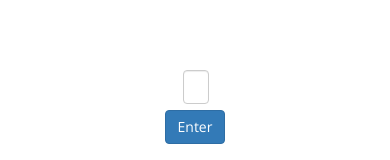
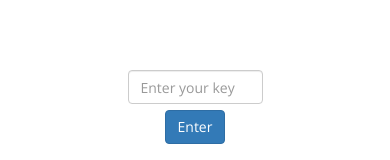
Before and after one commit to hemu2253/Quest, a plain HTML site: page index.html in a window 390 px wide. Shown: the part 206-366 px from the top of the page. Drawn offline with nearby package versions, Linux system fonts and the light colour scheme.

Commit message:
Update index.html

```diff
--- a/index.html
+++ b/index.html
@@ -31,7 +31,7 @@
             <div class="content">
                 <div class="col-md-12" align="center">
                     <div class="form-group">
-                        <div class="col-md-2 col-xs-2 col-md-offset-5 col-xs-offset-5">
+                        <div class="col-md-2 col-xs-6 col-md-offset-5 col-xs-offset-3">
                             <input id="textinput" name="textinput" type="text" placeholder="Enter your key" class="form-control input-md">
                         </div>
                     </div><br><br>
```
